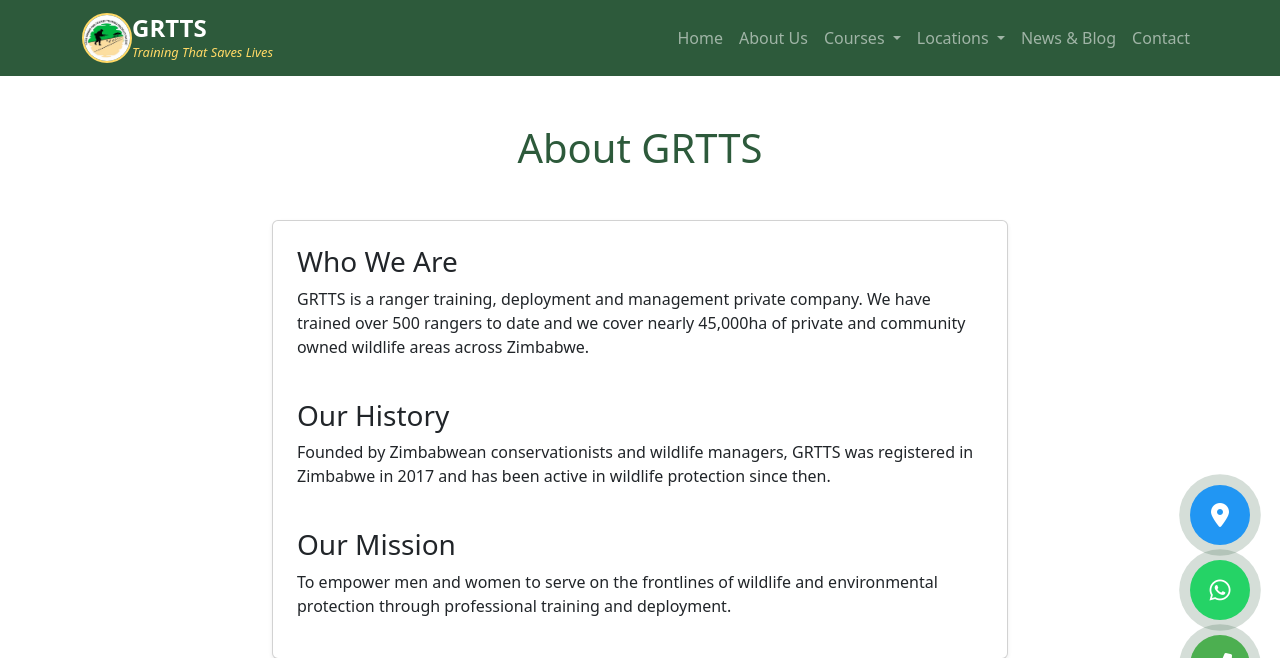
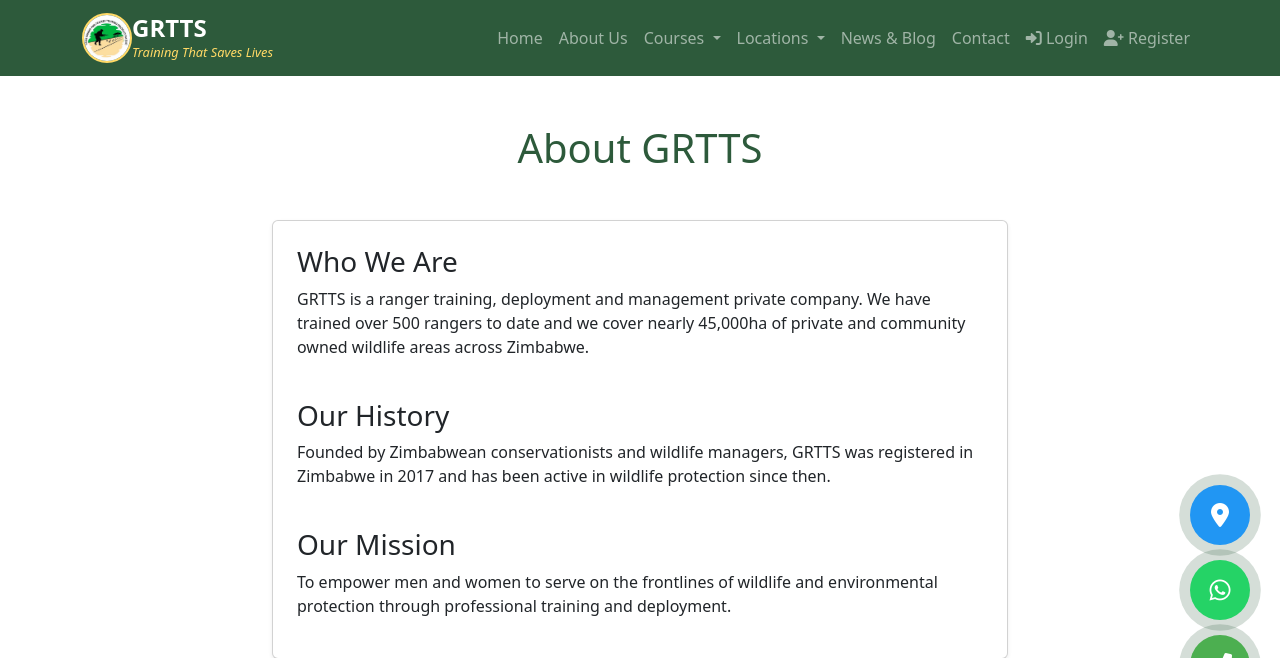
Before and after one commit to SlyJeremiah/grtts_website, a Django app: template main/templates/main/about.html in a window 1280 px wide. Shown: the top 658 px of the page. Run offline with Django 5.2, Linux system fonts and the light colour scheme; the template is opened without the code that fills it, so the values that code supplies are empty.

Commit message:
Add authentication links to navigation bar

```diff
--- a/main/templates/main/base.html
+++ b/main/templates/main/base.html
@@ -303,6 +303,45 @@
                     <li class="nav-item">
                         <a class="nav-link" href="{% url 'contact' %}">Contact</a>
                     </li>
+
+                    <!-- ===== AUTHENTICATION LINKS ===== -->
+                    {% if user.is_authenticated %}
+                    <li class="nav-item dropdown">
+                        <a class="nav-link dropdown-toggle" href="#" id="userDropdown" role="button" data-bs-toggle="dropdown">
+                            <i class="fas fa-user-circle"></i> {{ user.username }}
+                        </a>
+                        <ul class="dropdown-menu dropdown-menu-end">
+                            <li>
+                                <a class="dropdown-item" href="{% url 'my_applications' %}">
+                                    <i class="fas fa-file-alt"></i> My Applications
+                                </a>
+                            </li>
+                            <li>
+                                <a class="dropdown-item" href="{% url 'edit_profile' %}">
+                                    <i class="fas fa-user-edit"></i> Profile
+                                </a>
+                            </li>
+                            <li><hr class="dropdown-divider"></li>
+                            <li>
+                                <a class="dropdown-item text-danger" href="{% url 'logout' %}">
+                                    <i class="fas fa-sign-out-alt"></i> Logout
+                                </a>
+                            </li>
+                        </ul>
+                    </li>
+                    {% else %}
+                    <li class="nav-item">
+                        <a class="nav-link" href="{% url 'login' %}">
+                            <i class="fas fa-sign-in-alt"></i> Login
+                        </a>
+                    </li>
+                    <li class="nav-item">
+                        <a class="nav-link" href="{% url 'register' %}">
+                            <i class="fas fa-user-plus"></i> Register
+                        </a>
+                    </li>
+                    {% endif %}
+                    <!-- ===== END AUTHENTICATION LINKS ===== -->
                 </ul>
             </div>
         </div>
```
